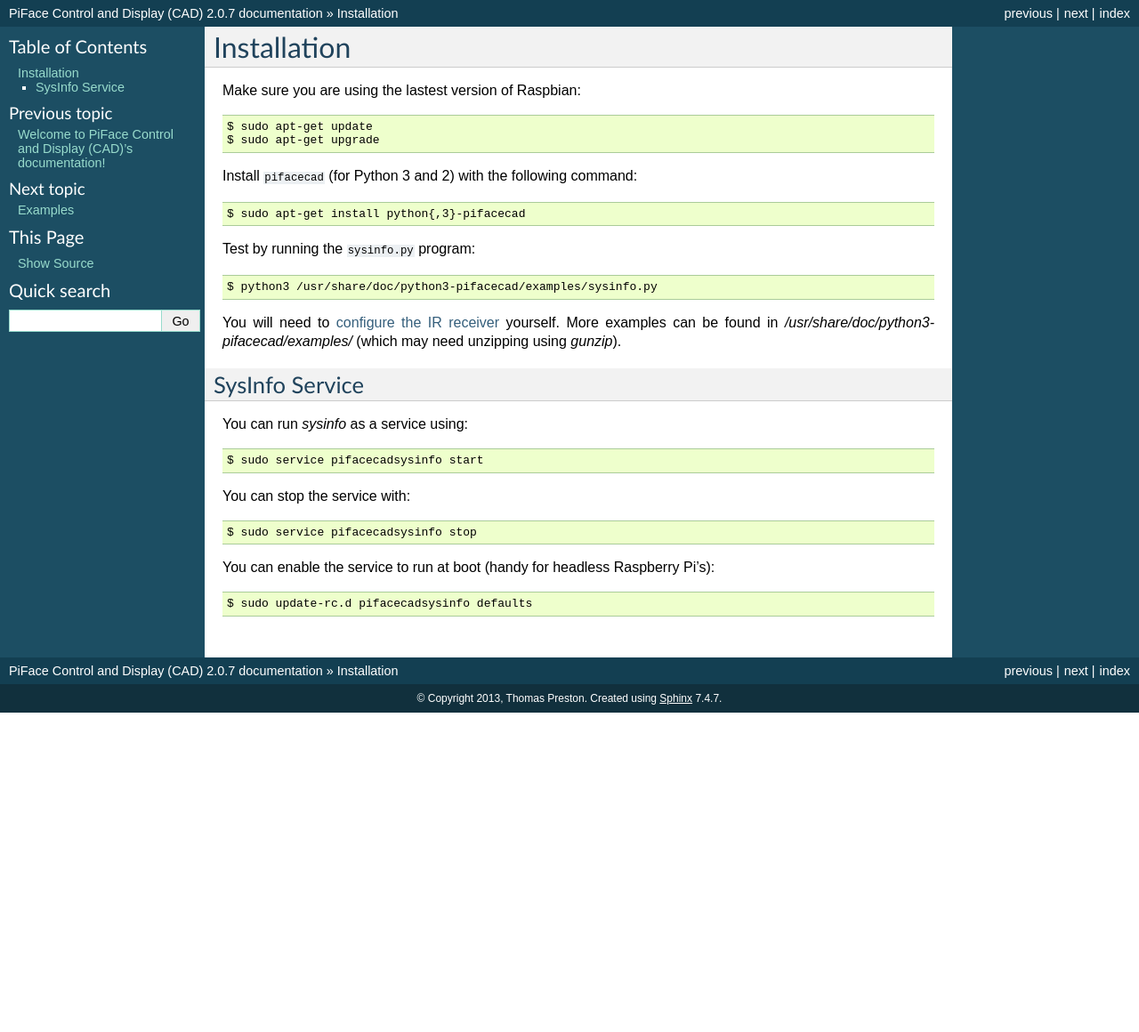
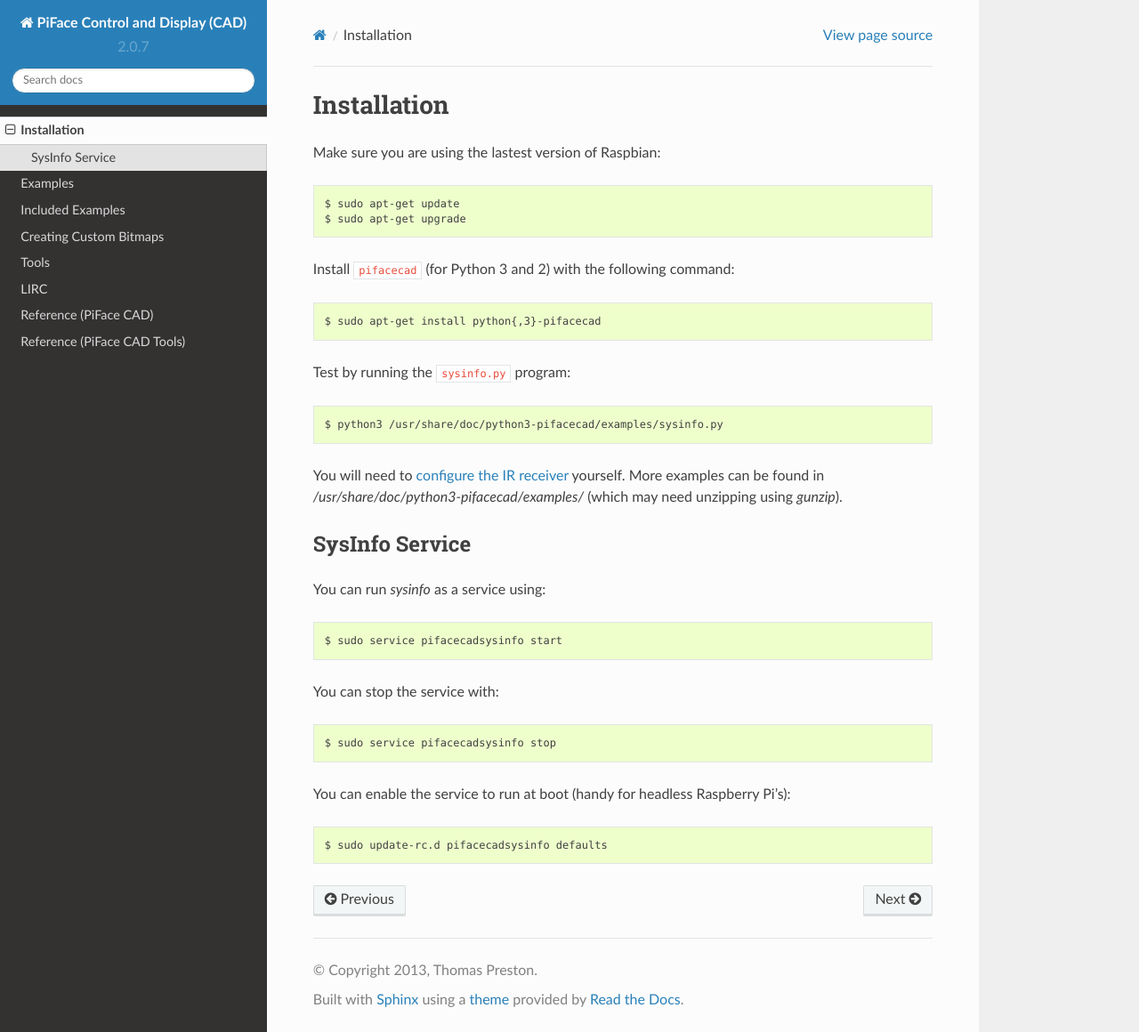
Before and after one commit to piface/pifacecad, a Sphinx documentation site: the page built from docs/installation.rst, in a window 1280 px wide and 1160 px high. Shown: the whole window at 89% size. Built offline with Sphinx 7.4.7 and the Read the Docs theme 2.0.0, drawn with Linux system fonts in a browser that asks for light colours; some of the changed lines change nothing that is shown.

Commit message:
updated conf so that it build online and offlineh

```diff
--- a/docs/conf.py
+++ b/docs/conf.py
@@ -18,7 +18,22 @@
 # add these directories to sys.path here. If the directory is relative to the
 # documentation root, use os.path.abspath to make it absolute, like shown here.
 sys.path.insert(0, os.path.abspath('..'))
-sys.path.insert(0, os.path.abspath('../../pifacecommon/'))
+try:
+    import pifacecommon
+except ImportError:
+    sys.path.insert(0, os.path.abspath('../../pifacecommon/'))
+
+# mock add lirc
+# from unittest.mock import MagicMock
+from mock import Mock as MagicMock
+
+class Mock(MagicMock):
+    @classmethod
+    def __getattr__(cls, name):
+            return Mock()
+
+MOCK_MODULES = ['lirc']
+sys.modules.update((mod_name, Mock()) for mod_name in MOCK_MODULES)
 
 # -- General configuration -----------------------------------------------------
 
@@ -92,9 +107,21 @@
 
 # -- Options for HTML output ---------------------------------------------------
 
+# on_rtd is whether we are on readthedocs.org
+import os
+on_rtd = os.environ.get('READTHEDOCS', None) == 'True'
+
+if not on_rtd:  # only import and set the theme if we're building docs locally
+    import sphinx_rtd_theme
+    html_theme = 'sphinx_rtd_theme'
+    html_theme_path = [sphinx_rtd_theme.get_html_theme_path()]
+
+# otherwise, readthedocs.org uses their theme by default, so no need to
+# specify it
+
 # The theme to use for HTML and HTML Help pages.  See the documentation for
 # a list of builtin themes.
-html_theme = 'default'
+# html_theme = 'default'
 
 # Theme options are theme-specific and customize the look and feel of a theme
 # further.  For a list of options available for each theme, see the
```
